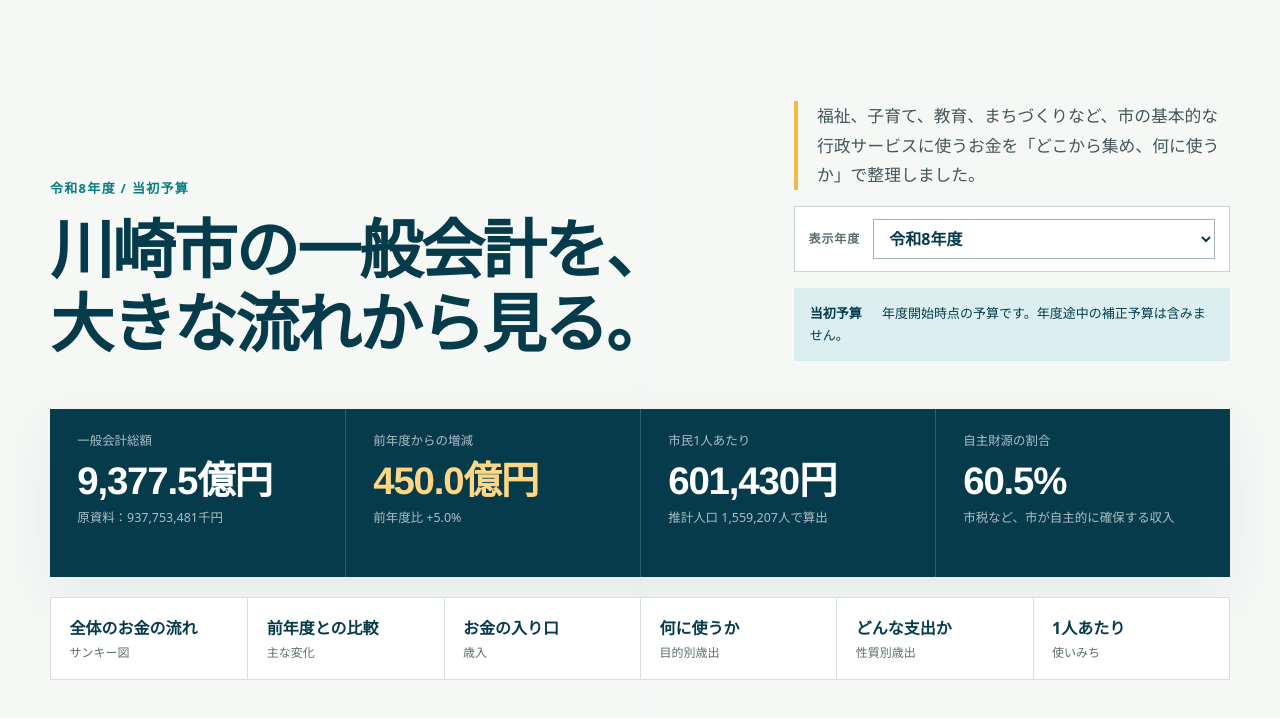
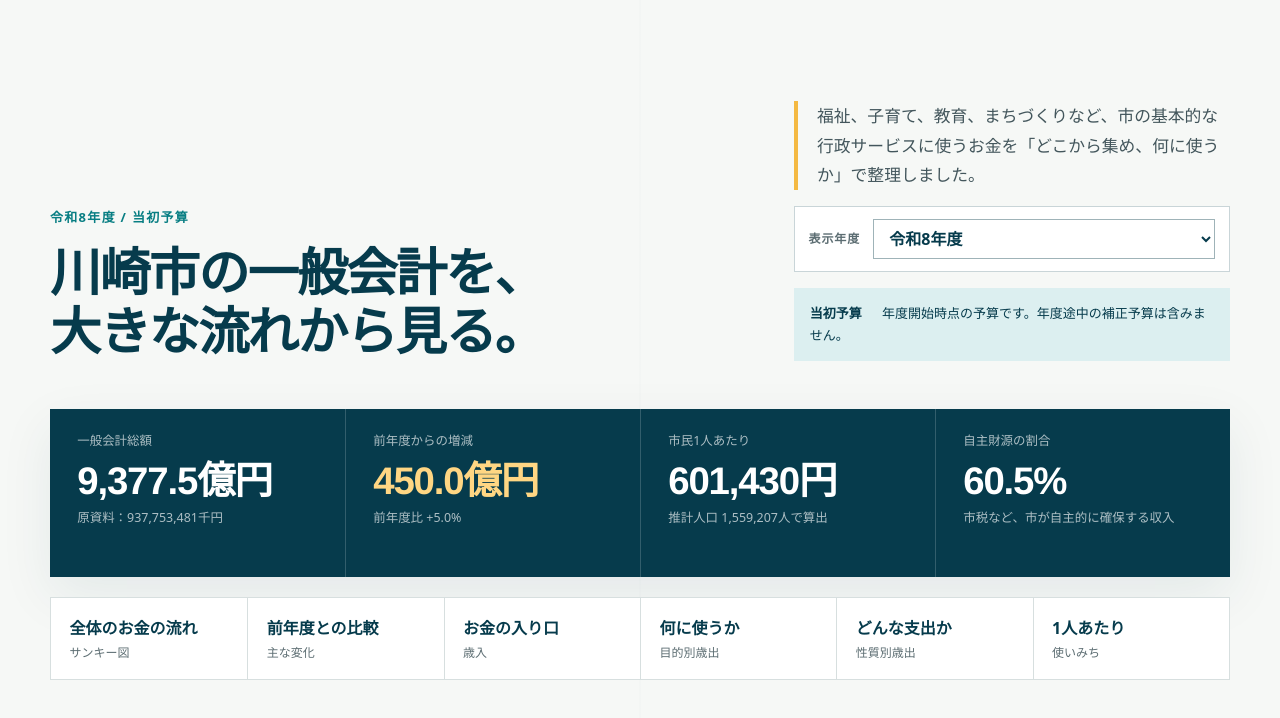
Before and after one commit to yama53-lab/kawasaki-money-viewer, a plain HTML site: page general-account.html in a window 1280 px wide. Shown: the part 82-800 px from the top of the page. Drawn offline with Linux system fonts and the light colour scheme.

Commit message:
Refine general account hero wrapping

```diff
--- a/css/style.css
+++ b/css/style.css
@@ -1478,7 +1478,12 @@ footer p {
 }
 
 .account-hero h1 {
-  font-size: clamp(2.5rem, 5vw, 4.7rem);
+  font-size: clamp(2.25rem, 4vw, 3.75rem);
+}
+
+.account-hero h1 span {
+  display: block;
+  white-space: nowrap;
 }
 
 .account-hero-copy > p:first-child {
--- a/general-account.html
+++ b/general-account.html
@@ -38,7 +38,7 @@
       <section class="account-hero" aria-labelledby="page-title">
         <div>
           <p id="account-kicker" class="eyebrow">一般会計 / 当初予算</p>
-          <h1 id="page-title">川崎市の一般会計を、<br />大きな流れから見る。</h1>
+          <h1 id="page-title"><span>川崎市の一般会計を、</span><span>大きな流れから見る。</span></h1>
         </div>
         <div class="account-hero-copy">
           <p>福祉、子育て、教育、まちづくりなど、市の基本的な行政サービスに使うお金を「どこから集め、何に使うか」で整理しました。</p>
```
